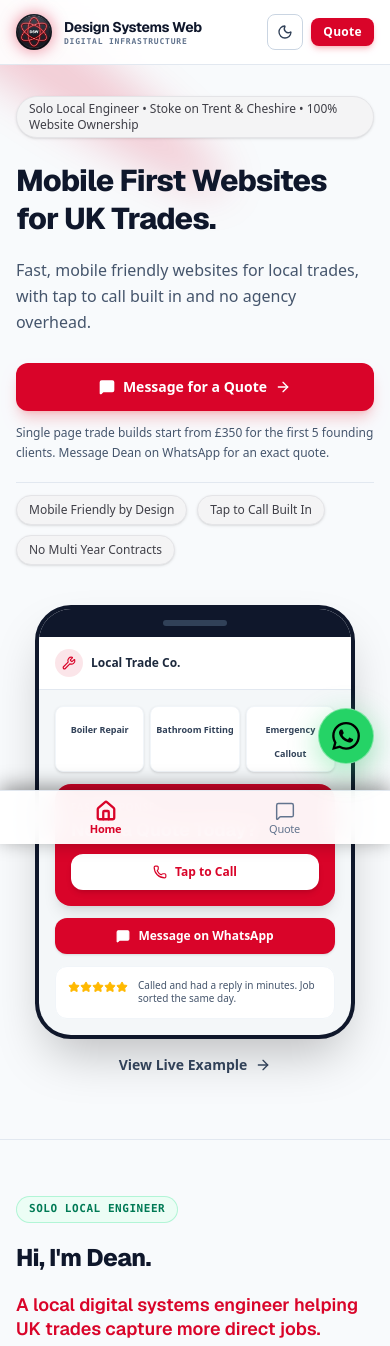
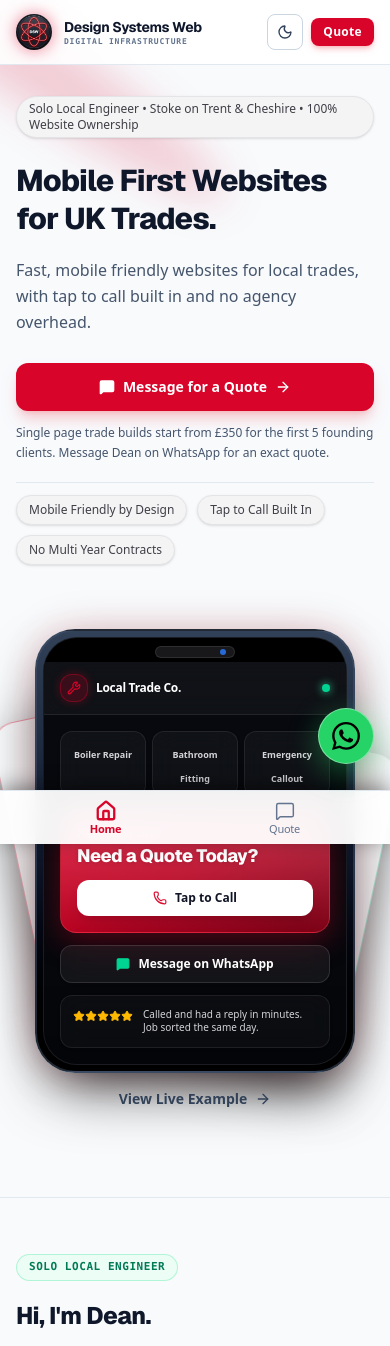
Before and after one commit to stokie2605/dean-wilshaw-web-development, a React (Vite) app: page / in a window 390 px wide. Shown: the top 1346 px of the page. Built offline with nearby package versions, Linux system fonts and the light colour scheme.

Commit message:
style: apply 2026 dark obsidian glass finish to hero mobile showcase mockup

```diff
--- a/src/components/HeroSection.tsx
+++ b/src/components/HeroSection.tsx
@@ -73,71 +73,99 @@ export const HeroSection: React.FC = () => {
           </div>
         </div>
 
-        {/* Right Column: Mobile Showcase Card */}
-        <div className="lg:col-span-5 relative w-full flex flex-col justify-center items-center">
-          <div className="w-full max-w-xs mx-auto">
+        {/* Right Column: 2026 Dark Obsidian Glass Showcase */}
+        <div className="lg:col-span-5 relative w-full flex flex-col justify-center items-center py-6">
+
+          {/* Ambient Frosted Glass Planes (Replicating Meta Ad Backdrop) */}
+          <div className="absolute -inset-4 sm:-inset-6 pointer-events-none flex items-center justify-center overflow-visible">
+            {/* Left Tilted Frosted Glass Pane with Red Refraction */}
+            <div className="absolute w-64 h-80 -rotate-12 -translate-x-12 -translate-y-3 rounded-3xl bg-white/[0.02] dark:bg-white/[0.03] backdrop-blur-xl border border-white/[0.08] dark:border-white/[0.12] shadow-[0_20px_50px_rgba(0,0,0,0.5)] border-t-[#D90429]/40 border-l-[#D90429]/30"></div>
+
+            {/* Right Tilted Frosted Glass Pane with Emerald Refraction */}
+            <div className="absolute w-64 h-80 rotate-12 translate-x-12 translate-y-5 rounded-3xl bg-white/[0.02] dark:bg-white/[0.03] backdrop-blur-xl border border-white/[0.08] dark:border-white/[0.12] shadow-[0_20px_50px_rgba(0,0,0,0.5)] border-b-emerald-500/40 border-r-emerald-500/30"></div>
+
+            {/* Subtle Neon Line Accents */}
+            <div className="absolute w-72 h-px bg-gradient-to-r from-transparent via-[#D90429]/60 to-transparent -rotate-6 -translate-y-16"></div>
+            <div className="absolute w-72 h-px bg-gradient-to-r from-transparent via-emerald-400/50 to-transparent rotate-6 translate-y-20"></div>
+          </div>
+
+          <div className="w-full max-w-xs mx-auto relative z-10">
             <Link
               to="/demo"
               aria-label="View live example website"
-              className="block rounded-[2.25rem] transition-transform hover:-translate-y-0.5 focus-visible:outline-2 focus-visible:outline-offset-4 focus-visible:outline-[#D90429]"
+              className="block rounded-[2.5rem] transition-transform hover:-translate-y-1 focus-visible:outline-2 focus-visible:outline-offset-4 focus-visible:outline-[#D90429] group"
             >
-            <div className="rounded-[2.25rem] border-4 border-slate-900 dark:border-zinc-800 bg-slate-900 dark:bg-black shadow-2xl overflow-hidden">
-              <div className="rounded-[1.75rem] overflow-hidden bg-[#f4f7f9]">
+              {/* Titanium Outer Chassis */}
+              <div className="rounded-[2.5rem] p-1.5 bg-gradient-to-b from-slate-700 via-slate-900 to-black border-2 border-slate-600/50 shadow-[0_25px_60px_-15px_rgba(0,0,0,0.8),0_0_40px_rgba(217,4,41,0.18)]">
 
-                {/* Mock status bar */}
-                <div className="h-7 bg-slate-900 dark:bg-black flex items-center justify-center">
-                  <div className="w-16 h-1.5 rounded-full bg-slate-700"></div>
+                {/* Inner Screen Display (Obsidian Dark Glass) */}
+                <div className="rounded-[2.15rem] overflow-hidden bg-[#07090E] border border-white/[0.08] relative">
+
+                  {/* Top Glass Bezel / Speaker Notch */}
+                  <div className="h-6 bg-black flex items-center justify-center pt-1 relative z-20">
+                    <div className="w-20 h-3 rounded-full bg-zinc-900 border border-white/10 flex items-center justify-end px-2">
+                      <div className="w-1.5 h-1.5 rounded-full bg-blue-500/80"></div>
+                    </div>
                   </div>
 
-                {/* Trade site header */}
-                <div className="bg-white px-4 py-3 border-b border-slate-200 flex items-center gap-2">
-                  <div className="w-7 h-7 rounded-full bg-[#D90429]/10 flex items-center justify-center">
+                  {/* Trade Site Header (Frosted Glass) */}
+                  <div className="bg-white/[0.04] backdrop-blur-md px-4 py-3 border-b border-white/[0.08] flex items-center justify-between relative z-10">
+                    <div className="flex items-center gap-2">
+                      <div className="w-7 h-7 rounded-xl bg-[#D90429]/20 border border-[#D90429]/40 flex items-center justify-center shadow-[0_0_10px_rgba(217,4,41,0.3)]">
                         <Wrench className="w-3.5 h-3.5 text-[#D90429]" />
                       </div>
-                  <span className="font-bold text-slate-800 text-xs">{DEMO_BUSINESS.name}</span>
+                      <span className="font-bold text-white text-xs tracking-tight">{DEMO_BUSINESS.name}</span>
+                    </div>
+                    <div className="w-2 h-2 rounded-full bg-emerald-400 shadow-[0_0_8px_#34d399]"></div>
                   </div>
 
-                {/* Content */}
-                <div className="p-4 flex flex-col gap-3">
-                  {/* Services row */}
+                  {/* Screen Content */}
+                  <div className="p-4 flex flex-col gap-3 relative z-10 bg-gradient-to-b from-transparent via-transparent to-black/40">
+                    {/* Services row (Glass Chips) */}
                     <div className="grid grid-cols-3 gap-1.5">
                       {DEMO_BUSINESS.services.map((service) => (
-                      <div key={service.name} className="bg-white border border-slate-100 rounded-lg py-2 px-1 text-center shadow-sm">
-                        <span className="text-[9px] font-semibold text-slate-700 leading-tight">{service.name}</span>
+                        <div key={service.name} className="bg-white/[0.04] hover:bg-white/[0.08] border border-white/[0.08] backdrop-blur-md rounded-xl py-2 px-1 text-center shadow-sm transition-colors">
+                          <span className="text-[9px] font-semibold text-zinc-300 leading-tight">{service.name}</span>
                         </div>
                       ))}
                     </div>
 
-                  <div className="bg-[#D90429] rounded-2xl p-4 text-white shadow-lg">
-                    <p className="text-[10px] font-bold uppercase tracking-wider text-white/80 mb-1">
+                    {/* Primary Call Card (Luminous Red Glass) */}
+                    <div className="relative rounded-2xl p-4 text-white overflow-hidden bg-gradient-to-br from-[#D90429] via-[#b80322] to-[#7a0216] border border-red-400/30 shadow-[0_8px_30px_rgba(217,4,41,0.35)] backdrop-blur-lg">
+                      {/* Specular sheen reflection */}
+                      <div className="absolute inset-0 bg-gradient-to-b from-white/20 to-transparent pointer-events-none"></div>
+
+                      <p className="text-[10px] font-mono font-bold uppercase tracking-wider text-red-100 mb-1">
                         Fast Response
                       </p>
-                    <h3 className="text-lg font-bold mb-3 leading-tight">
+                      <h3 className="text-lg font-extrabold mb-3 leading-tight tracking-tight text-white drop-shadow-sm">
                         Need a Quote Today?
                       </h3>
-                    <div className="w-full bg-white text-[#D90429] font-bold py-2.5 rounded-xl shadow-md flex items-center justify-center gap-2 text-xs">
-                      <Phone className="w-3.5 h-3.5" />
-                      Tap to Call
+                      <div className="w-full bg-white text-slate-950 font-bold py-2.5 rounded-xl shadow-lg flex items-center justify-center gap-2 text-xs transition-transform group-hover:scale-[1.02]">
+                        <Phone className="w-3.5 h-3.5 text-[#D90429]" />
+                        <span>Tap to Call</span>
                       </div>
                     </div>
 
-                  <div className="w-full bg-[#D90429] text-white font-bold py-2.5 rounded-xl shadow-sm flex items-center justify-center gap-2 text-xs">
-                    <MessageSquare className="w-3.5 h-3.5 fill-current" />
-                    Message on WhatsApp
+                    {/* Secondary WhatsApp Button (Frosted Emerald/Dark Glass) */}
+                    <div className="w-full bg-white/[0.06] hover:bg-white/[0.1] border border-white/[0.12] text-white font-bold py-2.5 rounded-xl shadow-sm backdrop-blur-md flex items-center justify-center gap-2 text-xs transition-colors">
+                      <MessageSquare className="w-3.5 h-3.5 fill-current text-emerald-400" />
+                      <span>Message on WhatsApp</span>
                     </div>
 
-                  {/* Review snippet */}
-                  <div className="bg-white rounded-xl p-3 border border-slate-100 flex items-start gap-2.5">
+                    {/* Review snippet (Frosted Glass Card) */}
+                    <div className="bg-white/[0.03] backdrop-blur-md rounded-xl p-3 border border-white/[0.08] flex items-start gap-2.5 shadow-sm">
                       <div className="flex text-amber-400 shrink-0 mt-0.5">
                         {[1, 2, 3, 4, 5].map((n) => (
                           <Star key={n} className="w-3 h-3 fill-current" />
                         ))}
                       </div>
-                    <p className="text-[10px] text-slate-600 leading-snug">
+                      <p className="text-[10px] text-zinc-300 leading-snug">
                         {DEMO_BUSINESS.review}
                       </p>
                     </div>
                   </div>
+
                 </div>
               </div>
             </Link>
```
Lines whose indentation alone changed are shown as unchanged.
